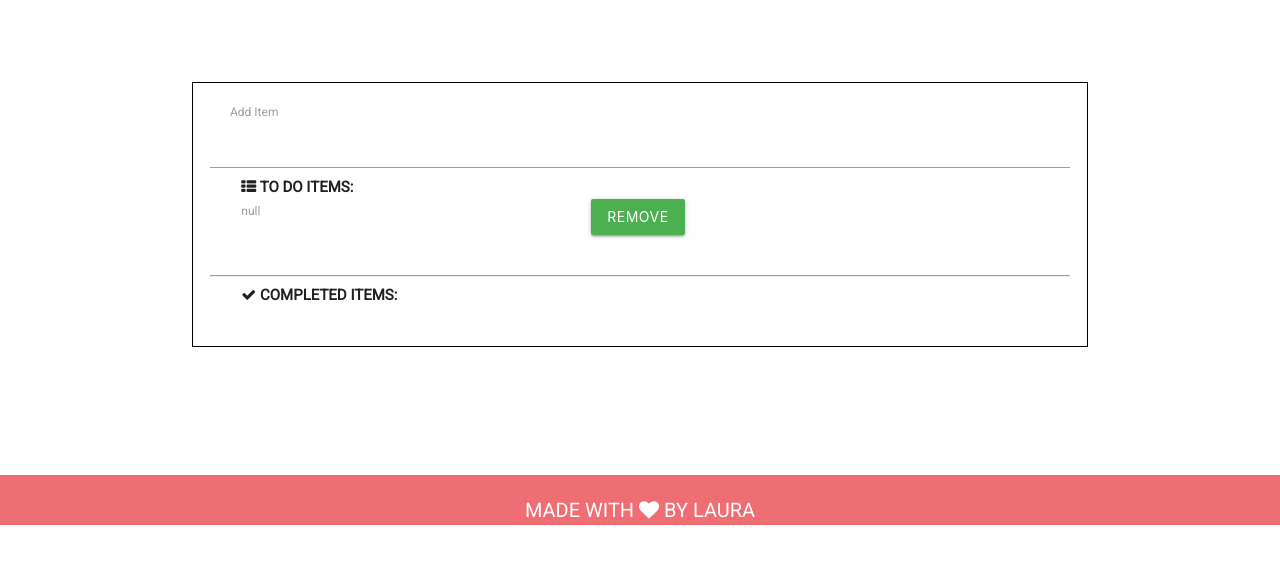
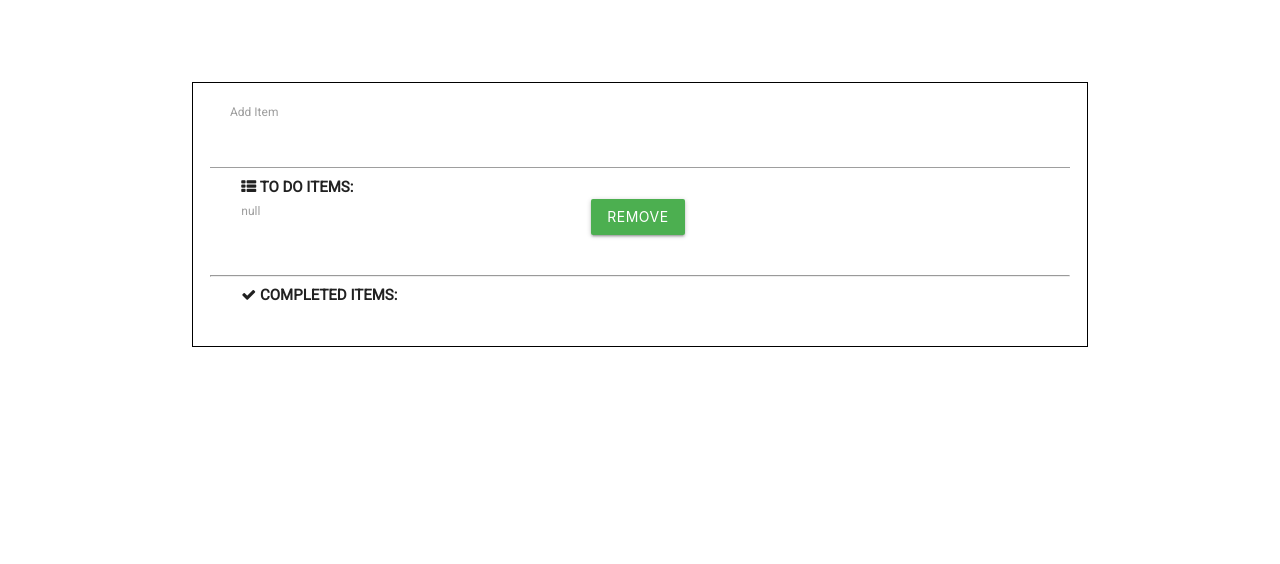
Before and after one commit to laureenpe/todo-jquery, a plain HTML site: page index.html in a window 1280 px wide. Shown: the part 72-636 px from the top of the page. Drawn offline with nearby package versions, Linux system fonts and the light colour scheme; a web font is replaced by a local one.

Commit message:
Update index.html

```diff
--- a/index.html
+++ b/index.html
@@ -52,11 +52,7 @@
 
     </section>
 
-    <footer class="page-footer">
 
-                Made with <i class="fa fa-heart" aria-hidden="true"></i> by Laura
-
-    </footer>
 
     <script src="https://ajax.googleapis.com/ajax/libs/jquery/3.2.1/jquery.min.js"></script>
     <script src="https://cdnjs.cloudflare.com/ajax/libs/materialize/0.99.0/js/materialize.min.js">
```
